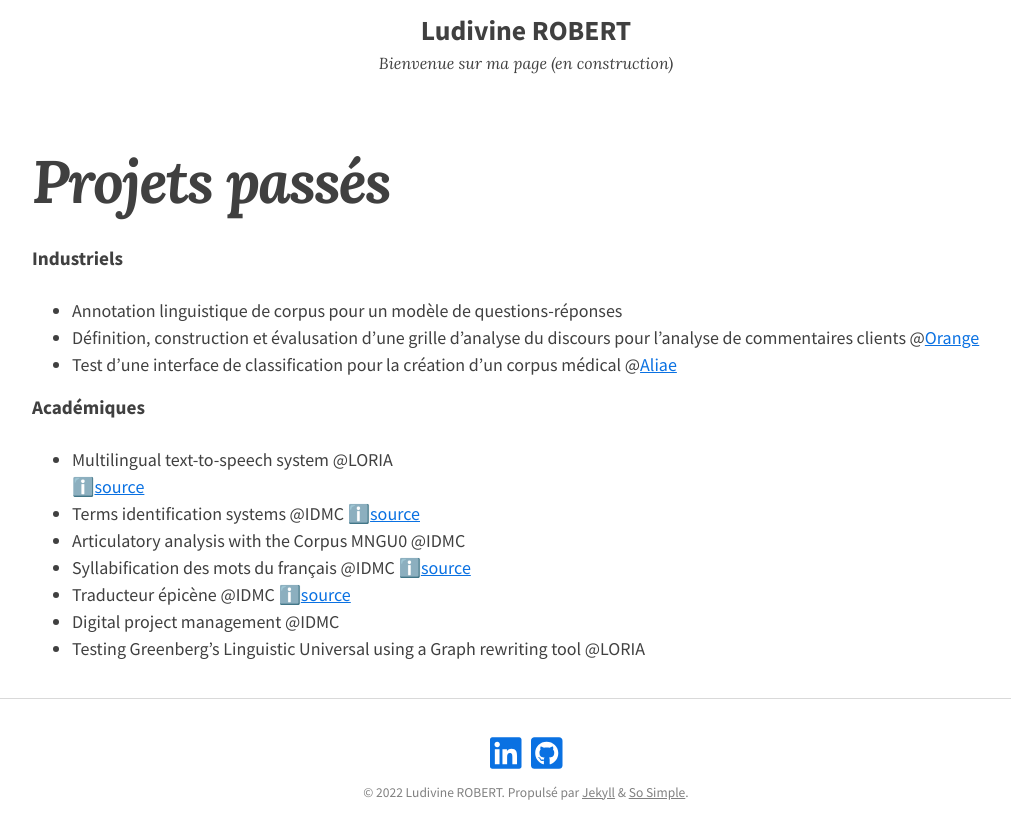
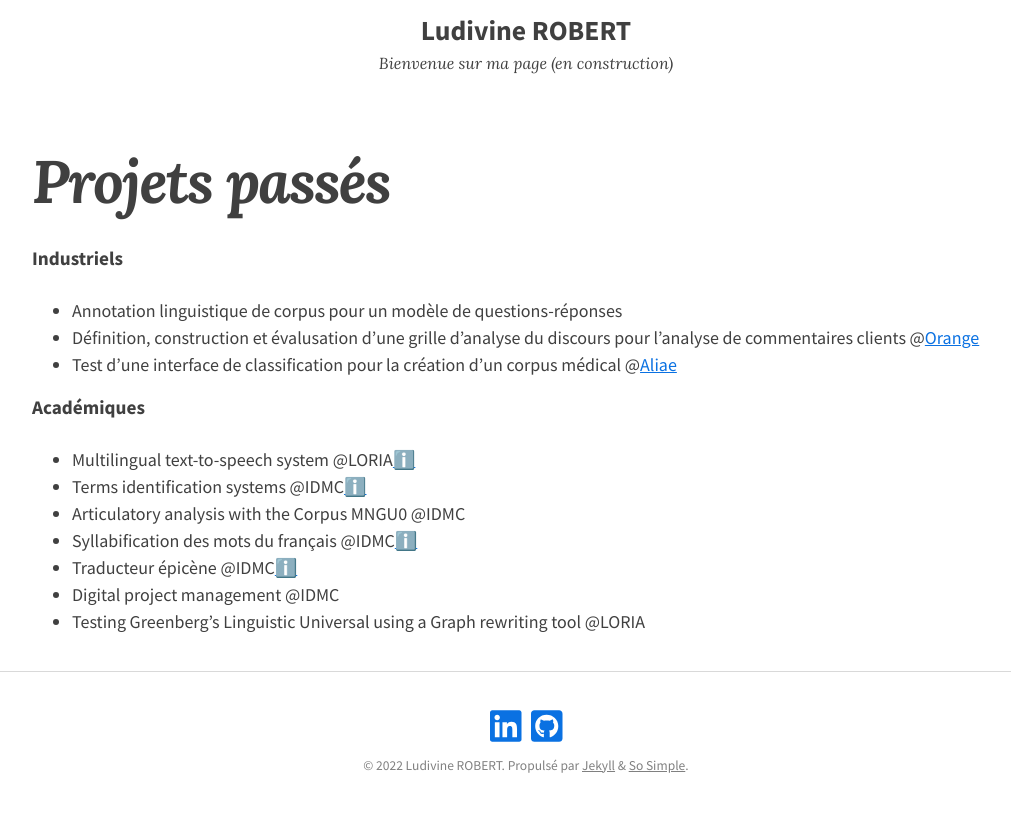
Before and after one commit to ludivinero/ludivinero.github.io, a Jekyll site: the page built from projets.md, in a window 1280 px wide, cut to the strip 221-1096 px from the top of the page. Shown: the top 839 px of the strip, without its empty margins (114-1125 px from the left). Built offline with Jekyll 4.4.1, drawn with Linux system fonts in a browser that asks for light colours; nearby versions of some CDN libraries.

Commit message:
Update projets.md

```diff
--- a/projets.md
+++ b/projets.md
@@ -11,14 +11,10 @@ entries_layout: list
 - Test d'une interface de classification pour la création d'un corpus médical @[Aliae](https://www.aliae.io)
 
 #### Académiques
-- Multilingual text-to-speech system @LORIA <br />
-  ℹ️[source](https://github.com/ludivinero/multilingual-text-to-speech-system-software-project)
-- Terms identification systems @IDMC
-  ℹ️[source](https://github.com/ludivinero/terminology_project)
+- Multilingual text-to-speech system @LORIA[ℹ️](https://github.com/ludivinero/multilingual-text-to-speech-system-software-project)
+- Terms identification systems @IDMC[ℹ️](https://github.com/ludivinero/terminology_project)
 - Articulatory analysis with the Corpus MNGU0 @IDMC
-- Syllabification des mots du français @IDMC
-  ℹ️[source](https://github.com/ludivinero/syllabification_projet)
-- Traducteur épicène @IDMC
-  ℹ️[source](https://github.com/ludivinero/Traducteur_epicene)
+- Syllabification des mots du français @IDMC[ℹ️](https://github.com/ludivinero/syllabification_projet)
+- Traducteur épicène @IDMC[ℹ️](https://github.com/ludivinero/Traducteur_epicene)
 - Digital project management @IDMC
 - Testing Greenberg's Linguistic Universal using a Graph rewriting tool @LORIA
```
